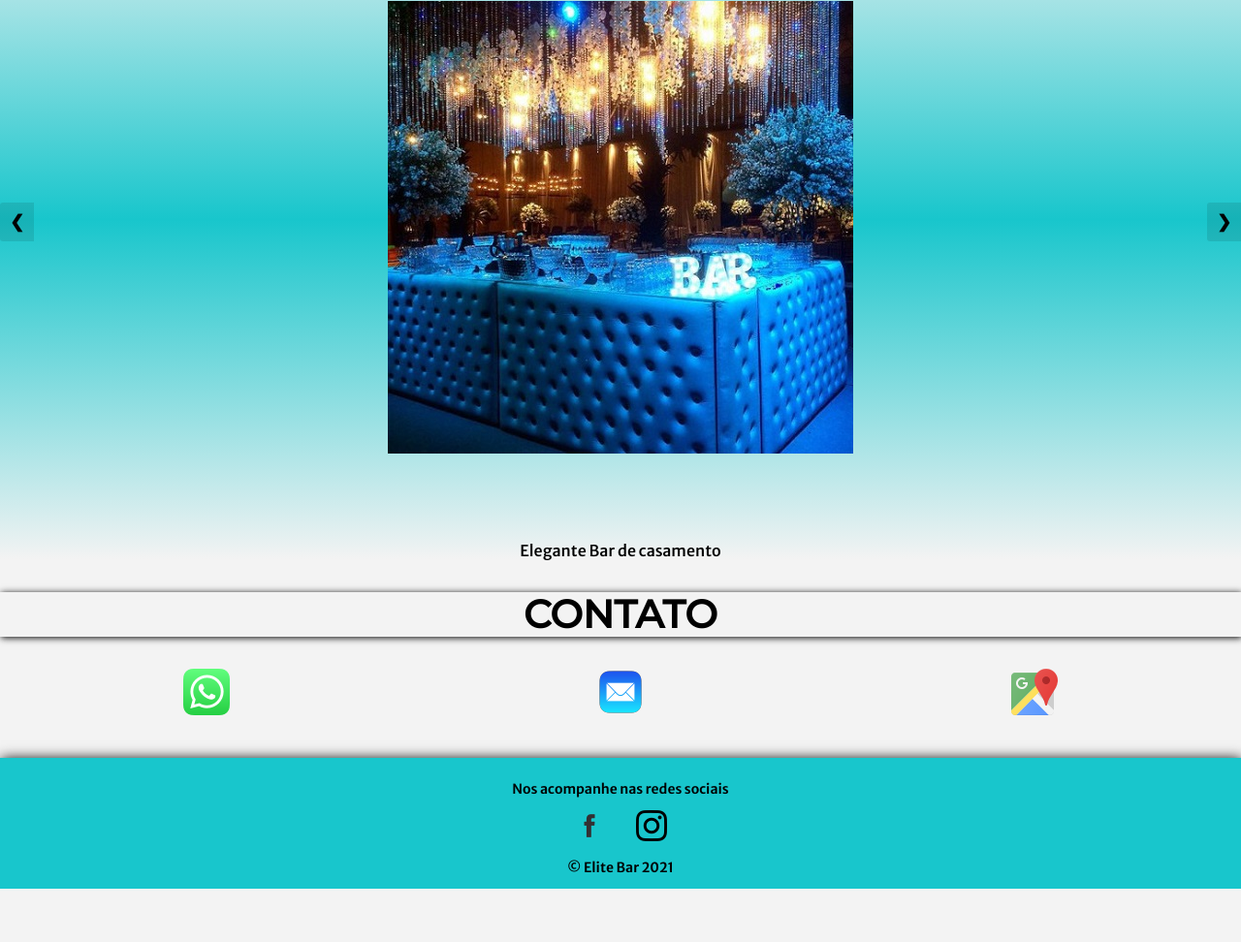
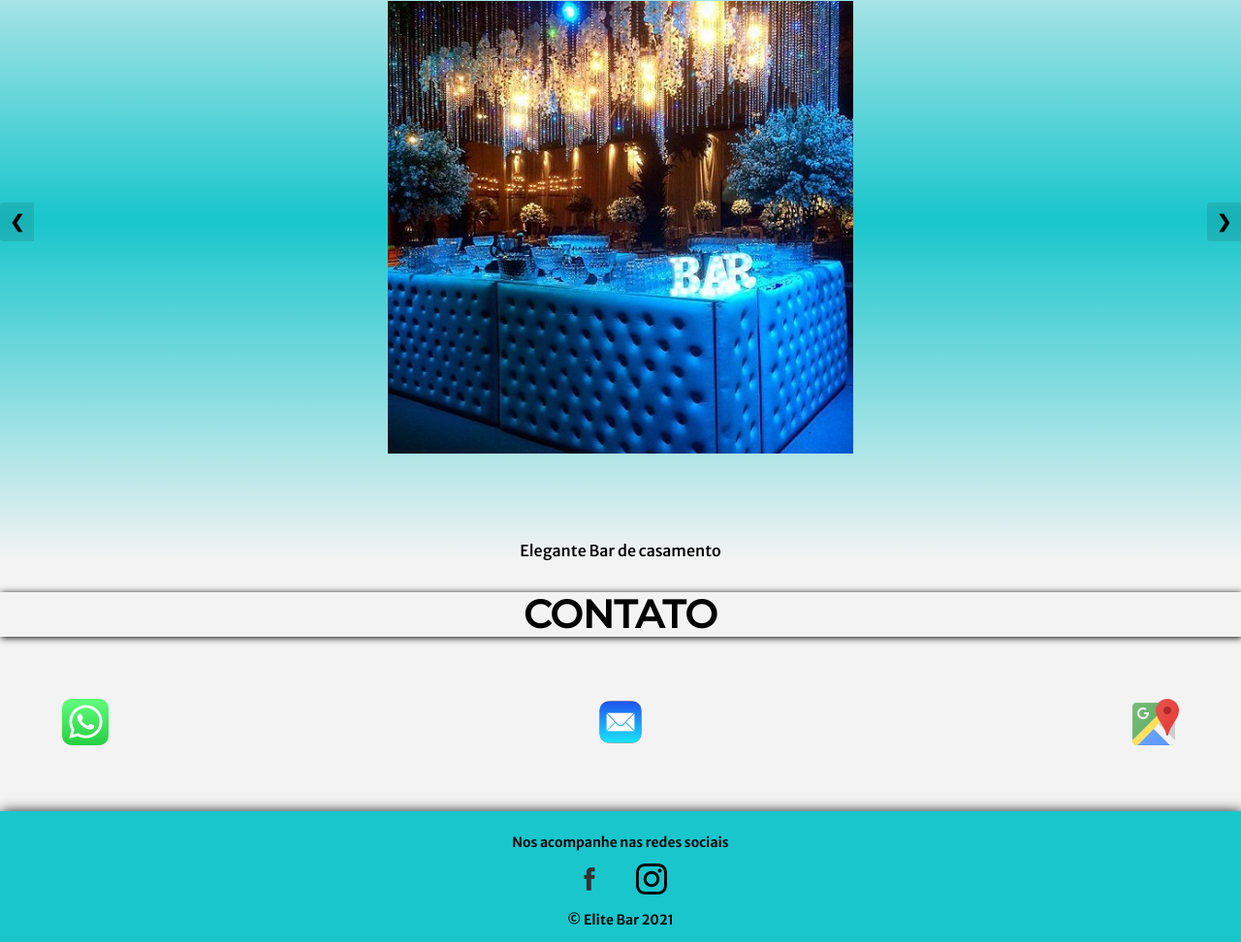
Before and after one commit to KakaSpl/Primeiro_Site, a plain HTML site: page index.html in a window 1280 px wide. Shown: the part 3669-4641 px from the top of the page at 97% size. Before the commit the page ends 4586 px from the top, so only its background shows below. Drawn offline with nearby package versions, Linux system fonts and the light colour scheme.

Commit message:
Update desktop.css

```diff
--- a/css/desktop.css
+++ b/css/desktop.css
@@ -121,14 +121,10 @@
         Contato
         ==================*/
         #contato {
-            flex-direction: row;
-            flex-wrap: wrap;
-            justify-content: space-around;
-            margin: 0 auto;
-            padding-bottom: 40px;
+            margin: 5% 5%;
         }
 
-        #contato h2, #contato p {
-            width: 100%;
-        }
+        .sociais:hover {
+          transform: scale(1.5);
+      }
 }
```
